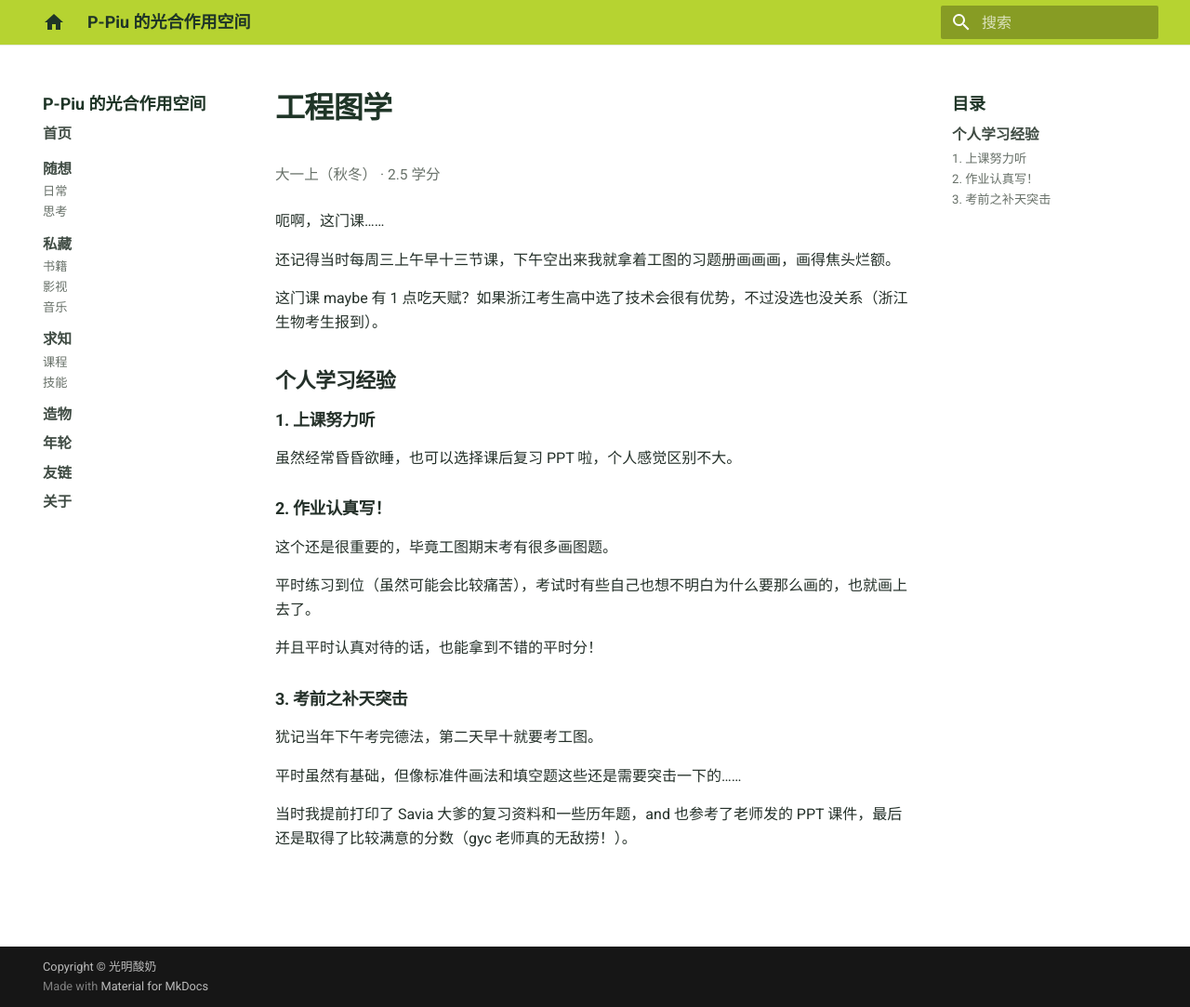
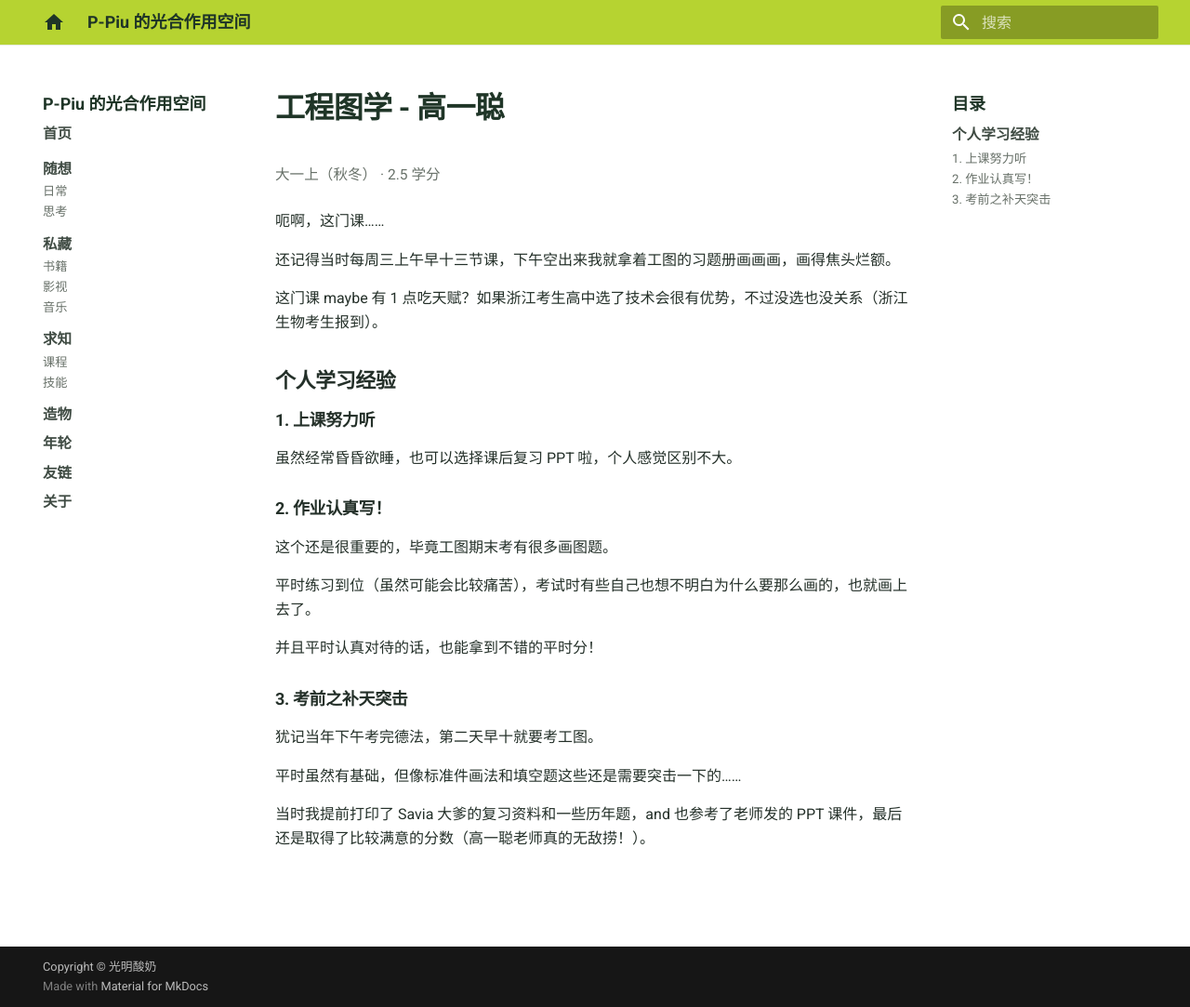
Before and after one commit to P-Piu/P-Piu.github.io, an MkDocs documentation site: the page built from docs/learning/courses/engineering-graphics.md, in a window 1280 px wide and 1083 px high. Shown: the whole window at 93% size. Built offline with MkDocs 1.6.1 and Material for MkDocs 9.7.7, drawn with Linux system fonts in a browser that asks for light colours.

Commit message:
补充课程教师信息

```diff
--- a/docs/learning/courses/engineering-graphics.md
+++ b/docs/learning/courses/engineering-graphics.md
@@ -1,4 +1,4 @@
-# 工程图学
+# 工程图学 - 高一聪
 
 <p class="course-meta">大一上（秋冬） · 2.5 学分</p>
 
@@ -28,4 +28,4 @@
 
 平时虽然有基础，但像标准件画法和填空题这些还是需要突击一下的……
 
-当时我提前打印了 Savia 大爹的复习资料和一些历年题，and 也参考了老师发的 PPT 课件，最后还是取得了比较满意的分数（gyc 老师真的无敌捞！）。
+当时我提前打印了 Savia 大爹的复习资料和一些历年题，and 也参考了老师发的 PPT 课件，最后还是取得了比较满意的分数（高一聪老师真的无敌捞！）。
```
Also changed, not shown: docs/learning/courses.md (+2 -2 lines), docs/learning/courses/advanced-c-programming.md (+2 -2 lines).
